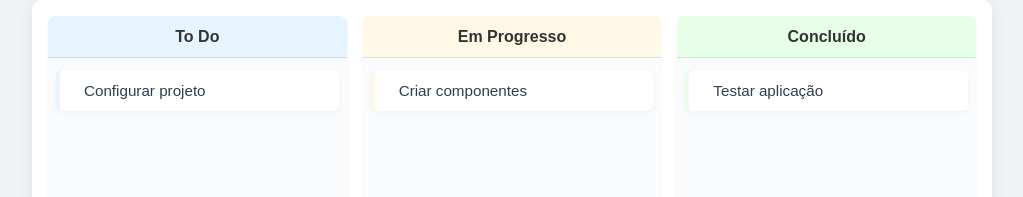
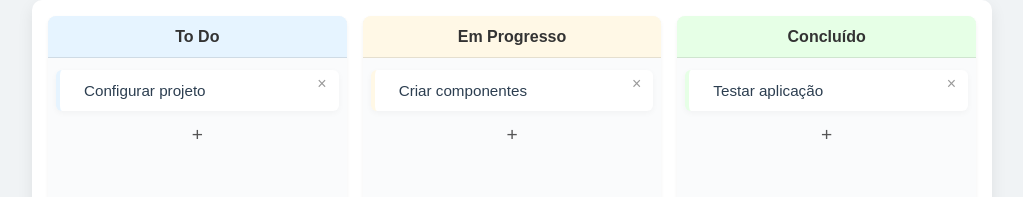
Before and after one commit to prst97/devops, a React (Create React App) app: page / in a window 1280 px wide. Shown: the part 127-324 px from the top of the page, without its empty margins (128-1151 px from the left). Built offline with nearby package versions, Linux system fonts and the light colour scheme.

Commit message:
Add task CRUD with inline editing

```diff
--- a/src/components/KanbanBoard.css
+++ b/src/components/KanbanBoard.css
@@ -83,6 +83,44 @@
 .kanban-task:active {
   transform: scale(0.99);
   box-shadow: 0 2px 8px rgba(0, 0, 0, 0.1);
+}
+
+.task-input {
+  width: 100%;
+  padding: 0.5rem;
+  border: 1px solid #d1d5db;
+  border-radius: 4px;
+}
+
+.delete-task-btn {
+  position: absolute;
+  top: 4px;
+  right: 6px;
+  border: none;
+  background: none;
+  cursor: pointer;
+  color: #999;
+  font-size: 1rem;
+}
+
+.delete-task-btn:hover {
+  color: #e63946;
+}
+
+.add-task-item {
+  text-align: center;
+}
+
+.add-task-btn {
+  border: none;
+  background: none;
+  cursor: pointer;
+  font-size: 1.2rem;
+  color: #555;
+}
+
+.add-task-btn:hover {
+  color: #111;
 }
 
 .delete-column-btn {
--- a/src/components/KanbanBoard.js
+++ b/src/components/KanbanBoard.js
@@ -17,11 +17,36 @@ const INITIAL_COLUMNS = [
 const INITIAL_COLUMN_KEYS = INITIAL_COLUMNS.map((c) => c.key);
 
 function KanbanBoard() {
-  const [tasks] = useState(initialTasks);
+  const [tasks, setTasks] = useState(initialTasks);
+  const [editingTaskId, setEditingTaskId] = useState(null);
   const [columns, setColumns] = useState(INITIAL_COLUMNS);
 
   const [newTitle, setNewTitle] = useState('');
   const [newColor, setNewColor] = useState('#eef2f7');
+
+  const addTask = (status) => {
+    const id = Date.now();
+    setTasks([...tasks, { id, title: '', status }]);
+    setEditingTaskId(id);
+  };
+
+  const deleteTask = (id) => {
+    setTasks(tasks.filter((t) => t.id !== id));
+  };
+
+  const startEditing = (id) => {
+    setEditingTaskId(id);
+  };
+
+  const handleTaskChange = (id, value) => {
+    setTasks(
+      tasks.map((t) => (t.id === id ? { ...t, title: value } : t))
+    );
+  };
+
+  const finishEditing = () => {
+    setEditingTaskId(null);
+  };
 
   const deleteColumn = (key) => {
     if (INITIAL_COLUMN_KEYS.includes(key)) return;
@@ -100,9 +125,44 @@ function KanbanBoard() {
                               className="kanban-task"
                               style={{ borderLeft: `4px solid ${column.color}` }}
                             >
-                              {task.title}
+                              {editingTaskId === task.id ? (
+                                <input
+                                  className="task-input"
+                                  value={task.title}
+                                  autoFocus
+                                  onChange={(e) =>
+                                    handleTaskChange(task.id, e.target.value)
+                                  }
+                                  onBlur={finishEditing}
+                                  onKeyDown={(e) => {
+                                    if (e.key === 'Enter') finishEditing();
+                                  }}
+                                />
+                              ) : (
+                                <>
+                                  <span onClick={() => startEditing(task.id)}>
+                                    {task.title || 'Nova Tarefa'}
+                                  </span>
+                                  <button
+                                    className="delete-task-btn"
+                                    aria-label="Excluir tarefa"
+                                    onClick={() => deleteTask(task.id)}
+                                  >
+                                    &times;
+                                  </button>
+                                </>
+                              )}
                             </li>
                           ))}
+                        <li className="add-task-item">
+                          <button
+                            className="add-task-btn"
+                            aria-label="Adicionar tarefa"
+                            onClick={() => addTask(column.key)}
+                          >
+                            +
+                          </button>
+                        </li>
                       </ul>
                     </div>
                   )}
```
